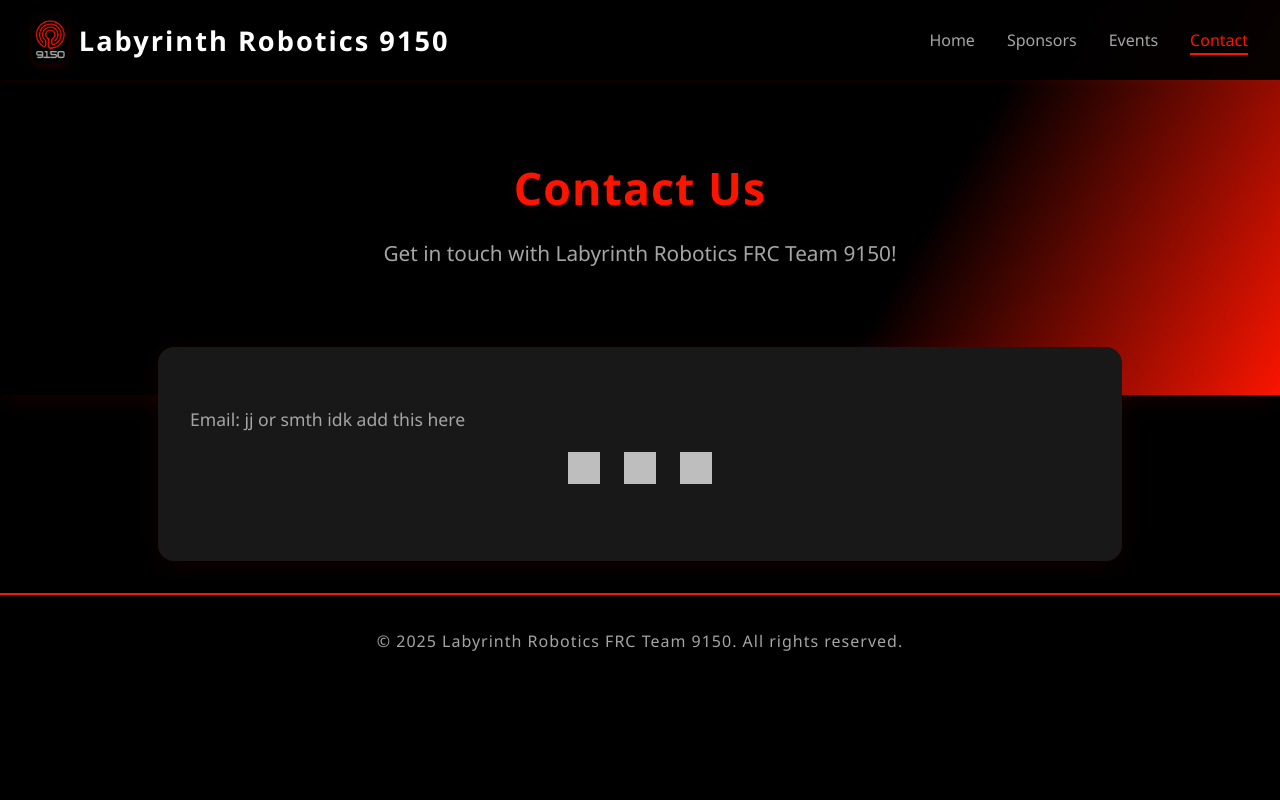
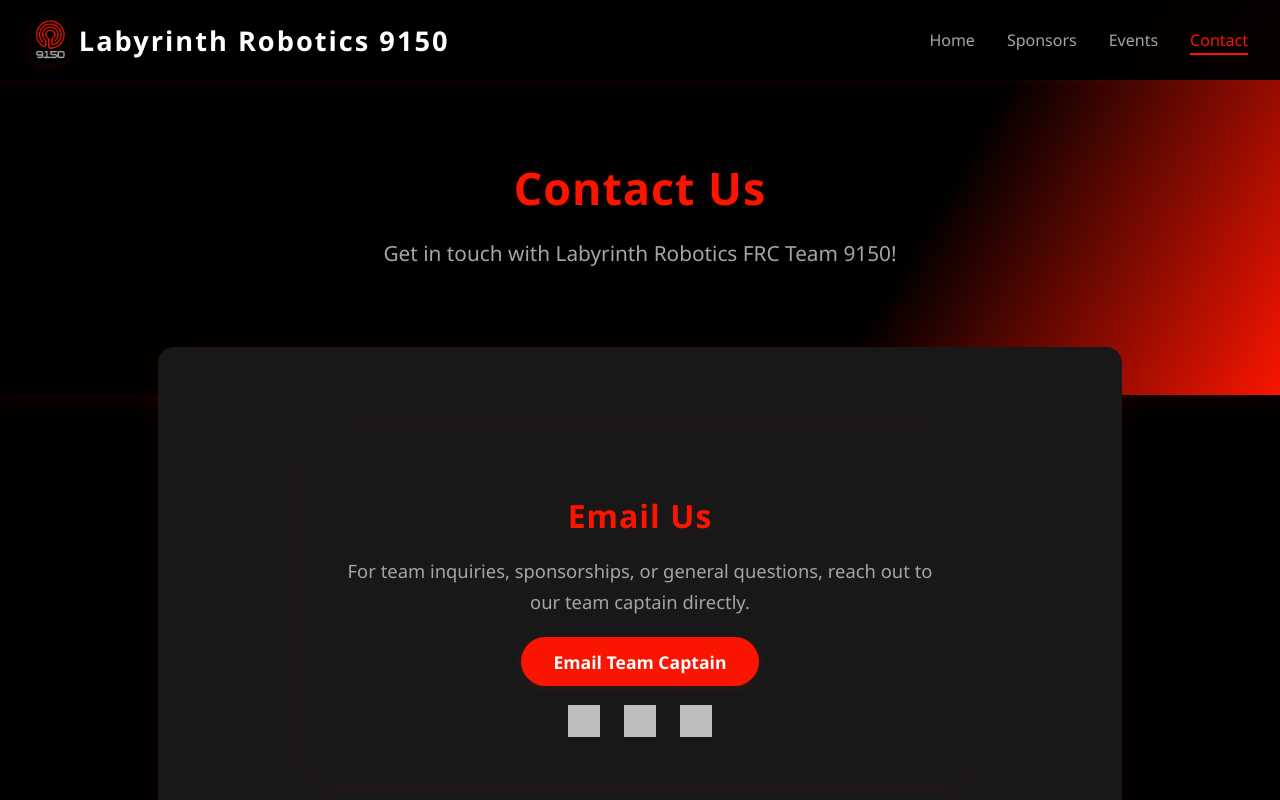
Before and after one commit to LabyrinthRobotics9150/website, a plain HTML site: page contact.html in a window 1280 px wide. Shown: the top 800 px of the page. Drawn offline with Linux system fonts and the light colour scheme; grey boxes are pictures that could not be loaded.

Commit message:
contact page updated, calendar events linked to events

```diff
--- a/contact.html
+++ b/contact.html
@@ -24,9 +24,11 @@
         </section>
     </header>
     <main>
-        <section class="contact animate-slide-up">
-            <p>Email: jj or smth idk add this here</p>
-            <div class="social-links">
+        <section class="contact animate-slide-up" style="max-width:600px; margin:2.5rem auto; background:#181818; border-radius:16px; box-shadow:0 4px 24px rgba(250,21,0,0.07); padding:2.5rem 2rem; text-align:center;">
+            <h2 style="color:#FA1500; margin-bottom:1rem;">Email Us</h2>
+            <p style="color:#A5A5A5; font-size:1.15rem; margin-bottom:2rem;">For team inquiries, sponsorships, or general questions, reach out to our team captain directly.</p>
+            <a href="mailto:captain@labyrobots.org?subject=Labyrinth%20Robotics%20Inquiry" class="cta-btn animate-pop" style="margin-bottom:2rem;">Email Team Captain</a>
+            <div class="social-links" style="margin-top:2rem;">
                 <a href="https://www.instagram.com/frc9150_labyrinthrobotics/" target="_blank"><img src="https://cdn.jsdelivr.net/gh/simple-icons/simple-icons/icons/instagram.svg" alt="Instagram"></a>
                 <a href="#"><img src="https://cdn.jsdelivr.net/gh/simple-icons/simple-icons/icons/facebook.svg" alt="Facebook"></a>
                 <a href="#"><img src="https://cdn.jsdelivr.net/gh/simple-icons/simple-icons/icons/youtube.svg" alt="YouTube"></a>
```
Also changed, not shown: events.html (+3 -6 lines).
